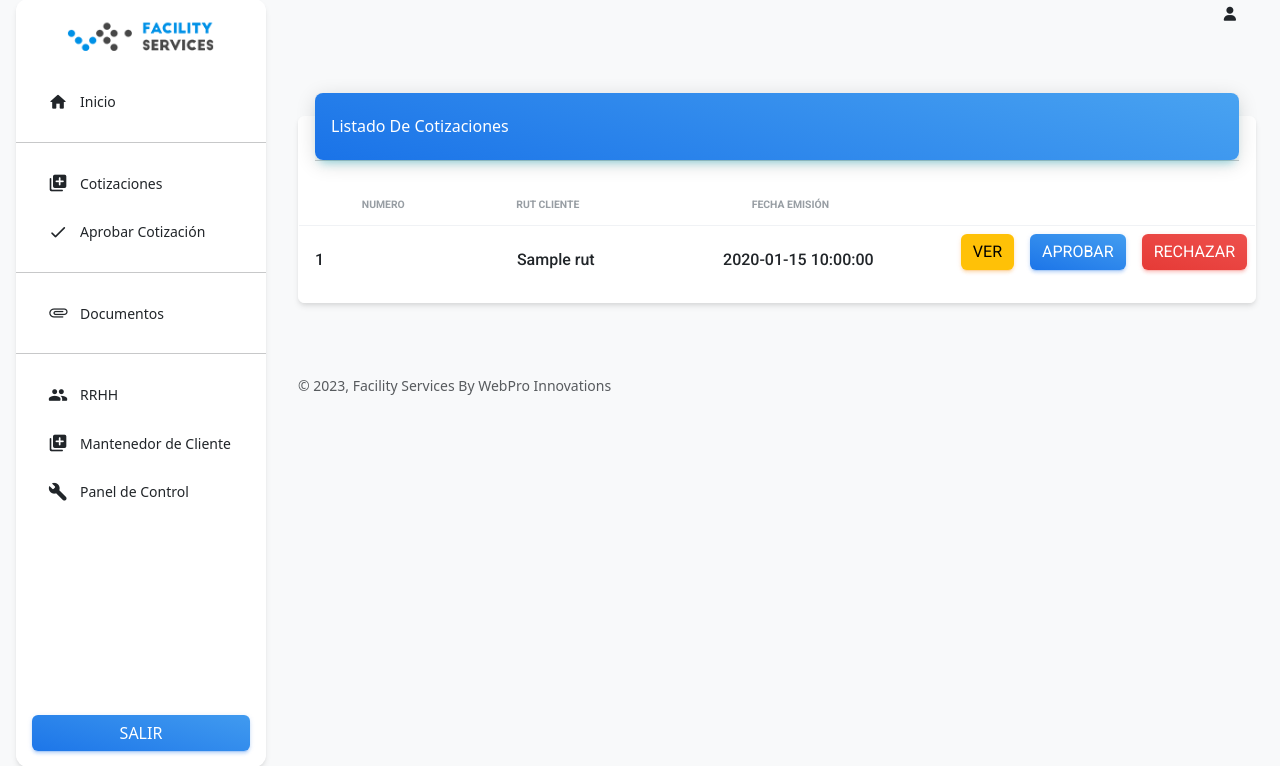
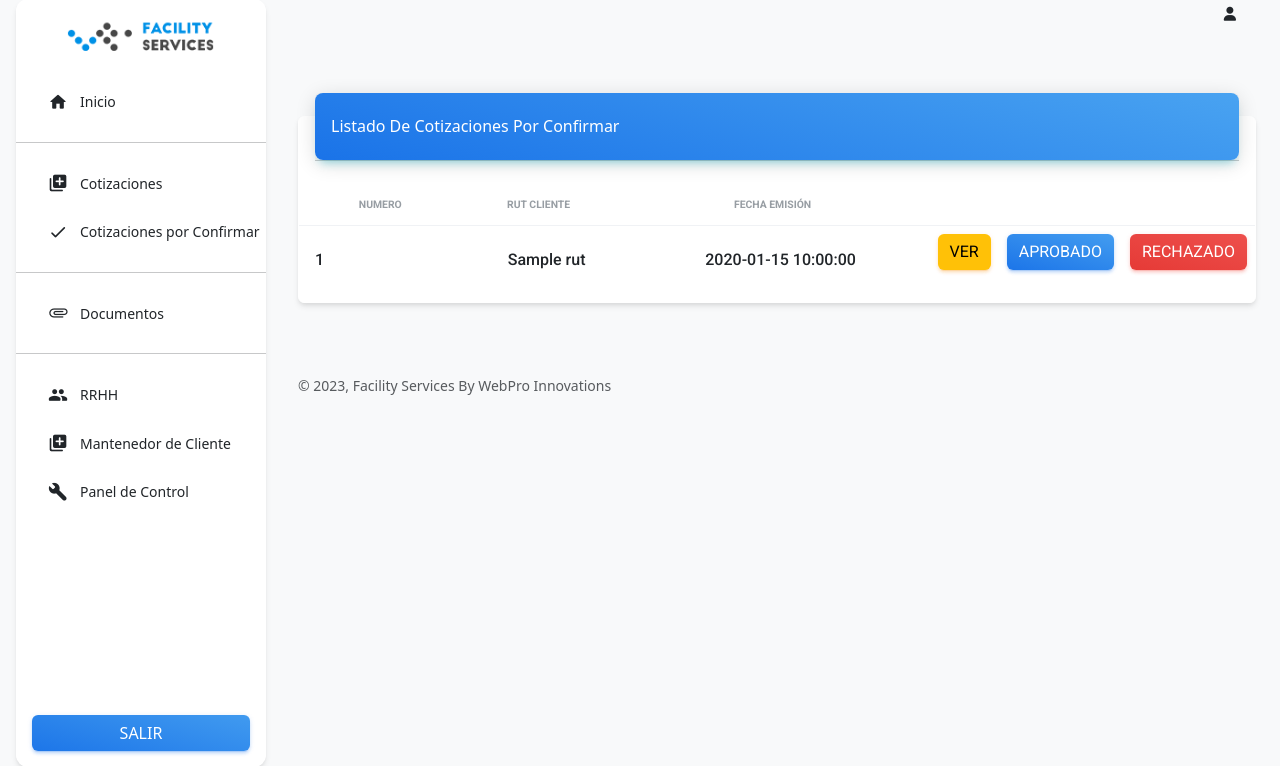
Before and after one commit to kamikaizer/lyr-facilityservices, a Python web app: template templates/aprobar.html in a window 1280 px wide. Shown: the part 17-783 px from the top of the page. Run offline with Jinja, Linux system fonts and the light colour scheme; the template is opened without the code that fills it: most values are stand-ins (such as "Sample title", 1, 10 or a date in 2020); some libraries are stand-ins or nearby versions.

Commit message:
cambios de titulos
cambio de titulo de aprobación

```diff
--- a/templates/aprobar.html
+++ b/templates/aprobar.html
@@ -12,7 +12,7 @@
           <div class="card my-4 border-white">
             <div class="card-header p-0 position-relative mt-n4 mx-3 z-index-2">
               <div class="bg-gradient-info shadow-info border-radius-lg pt-4 pb-3">
-                <h6 class="text-white text-capitalize ps-3">Listado de Cotizaciones</h6>
+                <h6 class="text-white text-capitalize ps-3">Listado de Cotizaciones por Confirmar</h6>
               </div>
             </div>
 
@@ -53,10 +53,10 @@
                         <a class="btn btn-warning w-100" href="/ct?id={{dato.id}}" role="button">ver</a>
                       </td>
                       <td style="width: 60px;">
-                          <button type="submit" class="btn bg-gradient-info w-100">Aprobar</button>
+                          <button type="submit" class="btn bg-gradient-info w-100">Aprobado</button>
                       </td>
                       <td style="width: 60px;">
-                        <button type="submit" class="btn bg-gradient-danger w-100">Rechazar</button>
+                        <button type="submit" class="btn bg-gradient-danger w-100">Rechazado</button>
                     </td>
                     </tr>
                     {% endfor %}
--- a/templates/base.html
+++ b/templates/base.html
@@ -94,7 +94,7 @@
             <i class="material-icons opacity-10">check</i>
           </div>
 
-          <span class="nav-link-text ms-1">Aprobar Cotización</span>
+          <span class="nav-link-text ms-1">Cotizaciones por Confirmar</span>
         </a>
       </li>
 
--- a/templates/edicion.html
+++ b/templates/edicion.html
@@ -221,6 +221,7 @@
   <div class="card border-white">
     <div class="card-body">
       <h3>Detalle:</h3>
+      <br>
       <textarea class="form-control" id="detalle" name="detalle" rows="3"></textarea>
   </div>
 </div>
```
